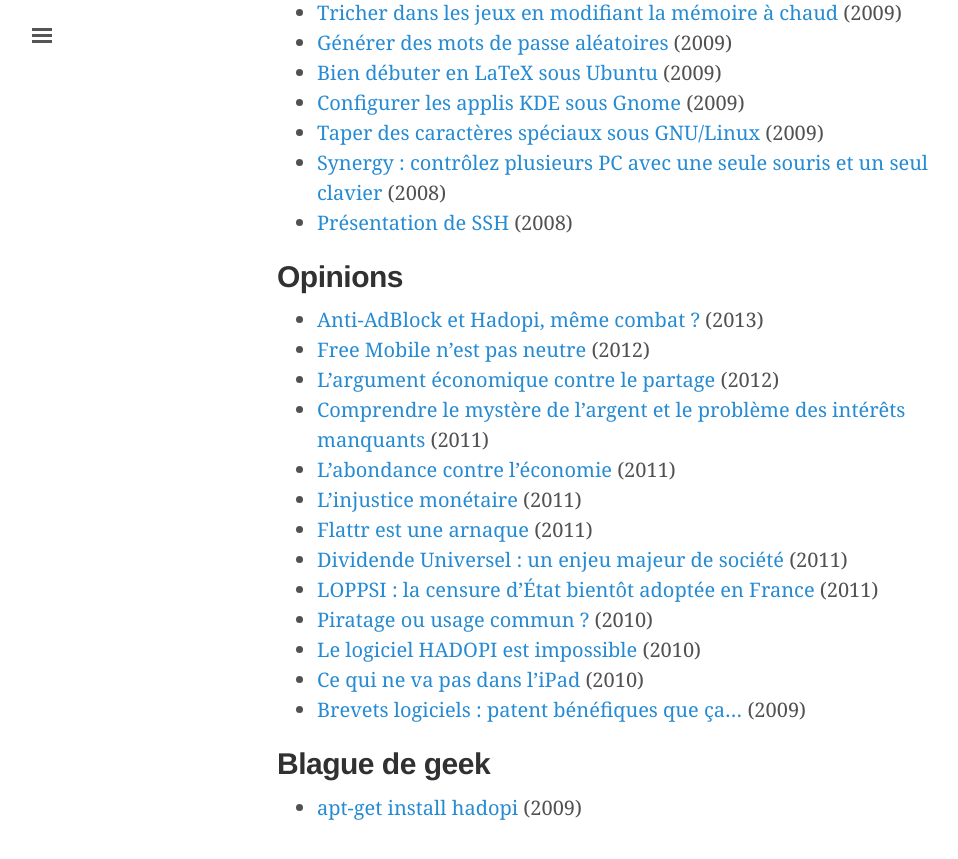
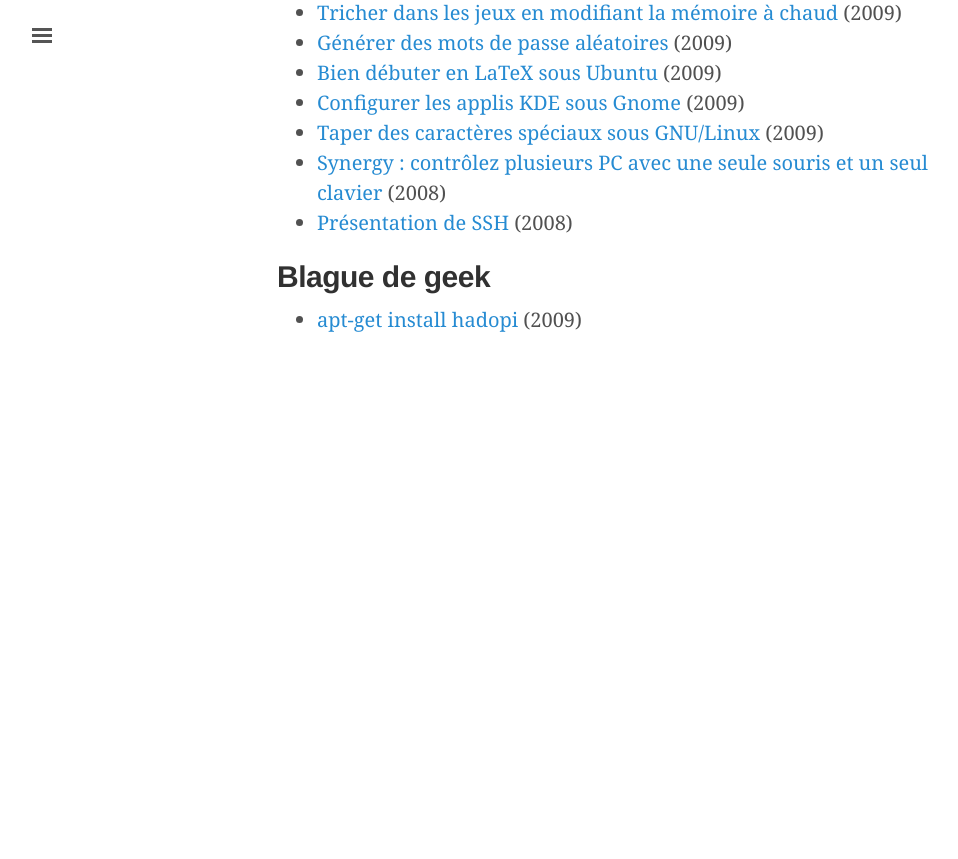
Before and after one commit to rom1v/blog.rom1v.com, a Jekyll site: the page built from articles.md, in a window 1280 px wide and 900 px high, scrolled down 2262 px. Shown: the top 859 px of the window, without its empty margins (3-961 px from the left). Built offline with Jekyll 4.4.1, drawn with Linux system fonts in a browser that asks for light colours; after the commit the page ends 2677 px from its top, so only the background shows below that.

Commit message:
Remove "opinions" section

```diff
--- a/articles.md
+++ b/articles.md
@@ -83,22 +83,6 @@ permalink: articles/
  * [Synergy : contrôlez plusieurs PC avec une seule souris et un seul clavier]({% post_url 2008-11-25-synergy-controlez-plusieurs-pc-avec-une-seule-souris-et-un-seul-clavier %}) (2008)
  * [Présentation de SSH]({% post_url 2008-08-27-presentation-de-ssh %}) (2008)
 
-## Opinions
-
- * [Anti-AdBlock et Hadopi, même combat ?]({% post_url 2013-06-13-anti-adblock-et-hadopi-meme-combat %}) (2013)
- * [Free Mobile n'est pas neutre]({% post_url 2012-10-17-free-mobile-nest-pas-neutre %}) (2012)
- * [L'argument économique contre le partage]({% post_url 2012-01-29-largument-economique-contre-le-partage %}) (2012)
- * [Comprendre le mystère de l'argent et le problème des intérêts manquants]({% post_url 2011-12-03-comprendre-le-mystere-de-largent-et-le-probleme-des-interets-manquants %}) (2011)
- * [L'abondance contre l'économie]({% post_url 2011-06-08-labondance-contre-leconomie %}) (2011)
- * [L'injustice monétaire]({% post_url 2011-05-10-linjustice-monetaire %}) (2011)
- * [Flattr est une arnaque]({% post_url 2011-04-08-flattr-est-une-arnaque %}) (2011)
- * [Dividende Universel : un enjeu majeur de société]({% post_url 2011-02-17-dividende-universel-un-enjeu-majeur-de-societe %}) (2011)
- * [LOPPSI : la censure d'État bientôt adoptée en France]({% post_url 2011-01-08-loppsi-la-censure-detat-est-adoptee-en-france %}) (2011)
- * [Piratage ou usage commun ?]({% post_url 2010-08-06-piratage-ou-usage-commun %}) (2010)
- * [Le logiciel HADOPI est impossible]({% post_url 2010-08-01-le-logiciel-hadopi-est-impossible %}) (2010)
- * [Ce qui ne va pas dans l'iPad]({% post_url 2010-06-03-ce-qui-ne-va-pas-dans-lipad %}) (2010)
- * [Brevets logiciels : patent bénéfiques que ça…]({% post_url 2009-08-12-brevets-logiciels-patent-benefiques-que-ca %}) (2009)
-
 ## Blague de geek
 
  * [apt-get install hadopi]({% post_url 2009-09-21-apt-get-install-hadopi %}) (2009)
```
